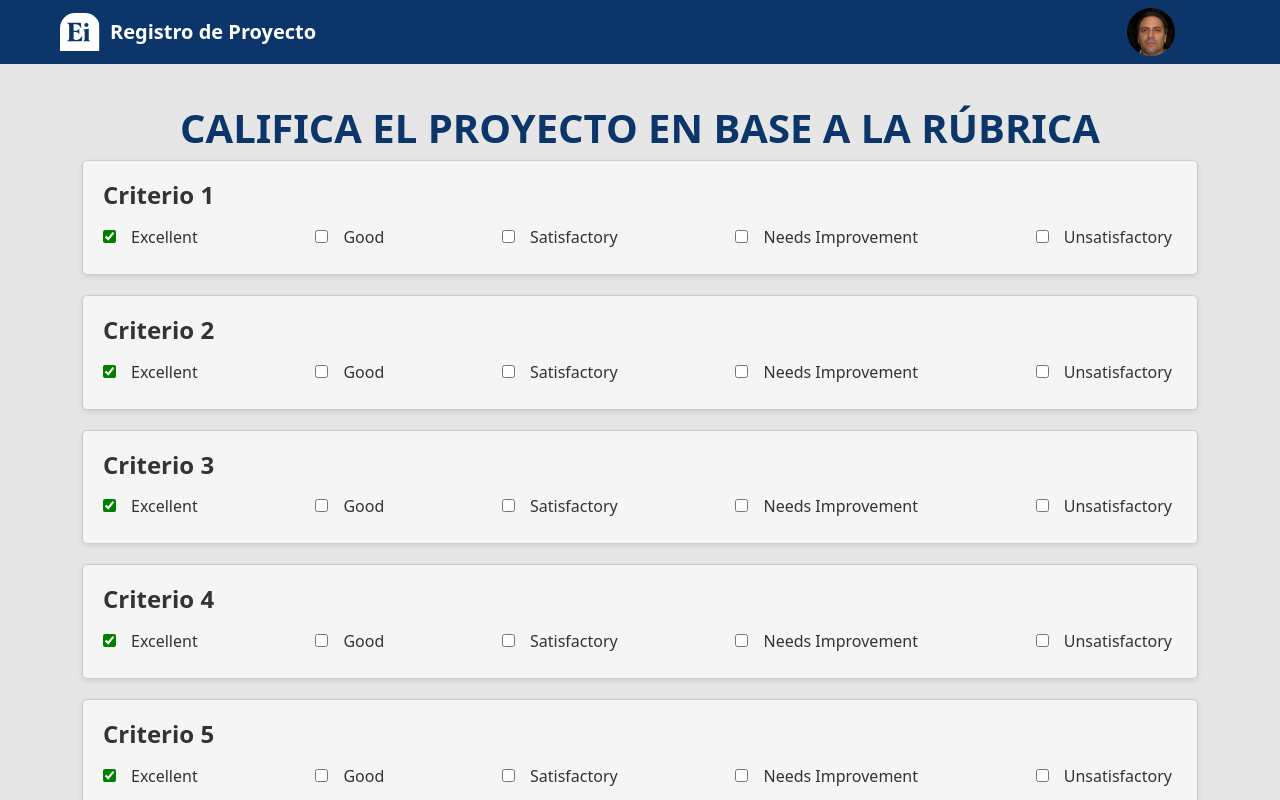
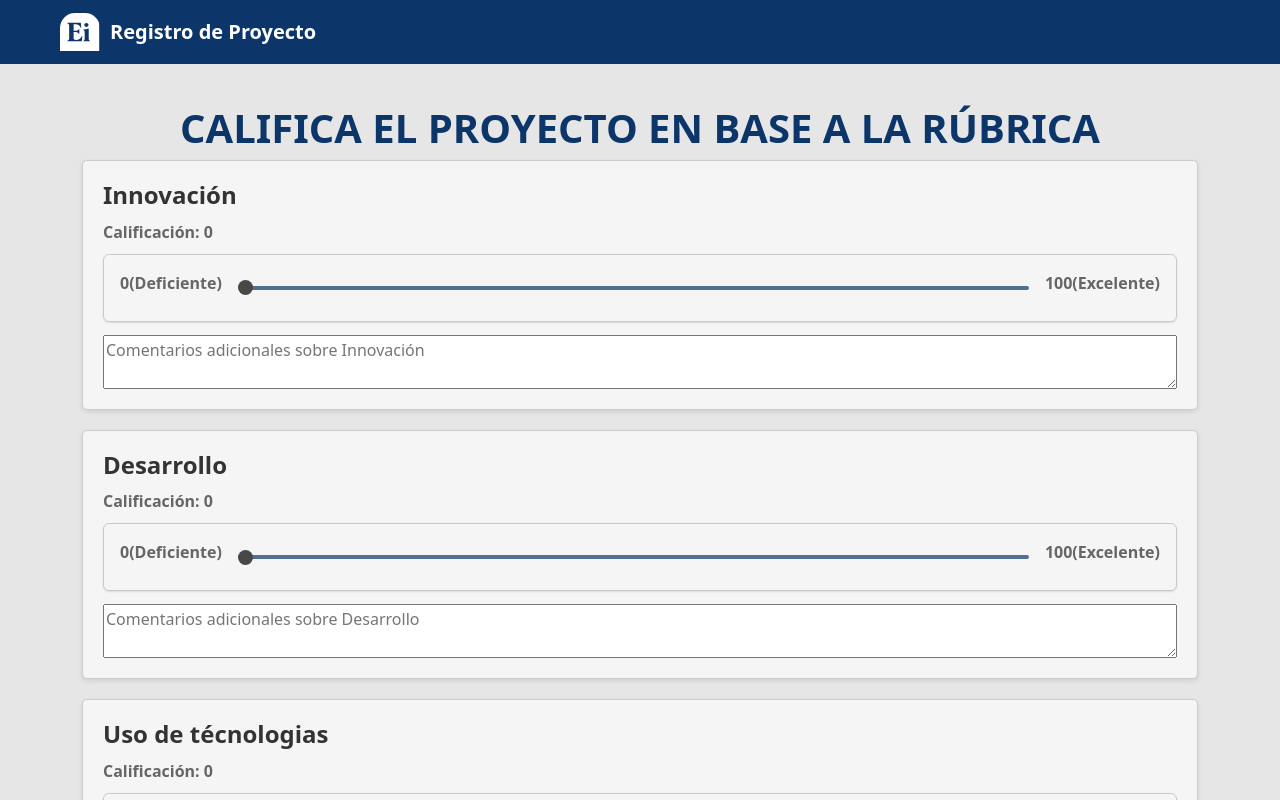
Before and after one commit to GerryDH2807/FrontEnd-ExpoIngenierias, a React (Create React App) app: page /rubrica in a window 1280 px wide. Shown: the top 800 px of the page. Built offline with nearby package versions, Linux system fonts and the light colour scheme.

Commit message:
Juez V1.8

```diff
--- a/src/Badge.css
+++ b/src/Badge.css
@@ -30,6 +30,22 @@
   justify-content: center;
   align-items: center;
   background-color: #FF5733; /* Rojo */
+  color: white;
+  border-radius: 12px;
+  padding: 2px 2px;
+  font-size: 10px; /* Añadí "px" al tamaño de fuente */
+  text-align: center; /* Añadido para centrar el texto */
+  font-weight: bolder;
+}
+.badge3 {
+  width: 5vw;
+  margin-top: 0.1vh;
+  margin-right: 0.1vw;
+  margin-bottom: 0.1vh;
+  display: inline-block;
+  justify-content: center;
+  align-items: center;
+  background-color: #298033; /* verde */
   color: white;
   border-radius: 12px;
   padding: 2px 2px;
--- a/src/ProjResume/ProjectResumenContent.js
+++ b/src/ProjResume/ProjectResumenContent.js
@@ -175,6 +175,8 @@ function ProjVal({finalRes, postVal, vidVal}){
                   </span>
                 </div>
               )}
+              <Link to="/Rubrica" className="btn4">CALIFICAR PROYECTO</Link>
+              <Link to="/Juez" className="btn5">Regresar a Mis Proyectos</Link>
           </div>
         </div>
       </div>
--- a/src/ProjResume/Resume.css
+++ b/src/ProjResume/Resume.css
@@ -255,3 +255,44 @@
   background-color: #0b5ed7;
 
 }
+
+.btn4 {
+  width: 100%;
+  min-height: 8.5vh;
+  margin-top: 0.75rem;
+  margin-bottom: 0.5rem;
+  font-size: 1.1em;
+  font-weight: bold;
+  cursor: pointer;
+  background-color: #0C356A;
+  color: #fff;
+  border: none;
+  border-radius: 10px;
+  transition: all 0.4s;
+
+  /* Aplicar flexbox para centrar texto verticalmente */
+  display: flex;
+  justify-content: center; /* Centrar horizontalmente */
+  align-items: center; /* Centrar verticalmente */
+  text-decoration: none;
+}
+.btn5 {
+  width: 100%;
+  min-height: 8.5vh;
+  margin-top: 0.75rem;
+  margin-bottom: 0.5rem;
+  font-size: 1.1em;
+  font-weight: bold;
+  cursor: pointer;
+  background-color: #406eaa;
+  color: #fff;
+  border: none;
+  border-radius: 10px;
+  transition: all 0.4s;
+
+  /* Aplicar flexbox para centrar texto verticalmente */
+  display: flex;
+  justify-content: center; /* Centrar horizontalmente */
+  align-items: center; /* Centrar verticalmente */
+  text-decoration: none;
+}
--- a/src/Rubrica.css
+++ b/src/Rubrica.css
@@ -1,3 +1,75 @@
+.PB-range-slider-div {
+  display: flex;
+  align-items: center;
+  justify-content: space-between;
+  width: 100%;
+  padding: 0 10px; /* Ajusta el padding según sea necesario */
+  margin-bottom: 1vw;
+}
+
+.PB-range-slider-div input[type="range"] {
+  width: calc(100% - 40px); /* Ajusta el ancho del slider menos el espacio para los valores de los extremos */
+  margin: 0; /* Elimina el margen */
+  -webkit-appearance: none;
+  width: 100%;
+  height: 4px;
+  border-radius: 5px;
+  background: #0C356A;
+  outline: none;
+  opacity: 0.7;
+  transition: opacity .2s;
+}
+
+.PB-range-slider-div input[type="range"]::-webkit-slider-thumb {
+  -webkit-appearance: none;
+  appearance: none;
+  width: 15px;
+  height: 15px;
+  border-radius: 50%;
+  background-color: #000000;
+  cursor: pointer;
+  transition: 0.3s ease-in-out;
+}
+
+.PB-range-slider-div input[type="range"]::-webkit-slider-thumb:hover {
+  box-shadow: 0px 0px 0px 8px rgba(0, 0, 0, 0.16);
+  transition: 0.3s ease-in-out;
+}
+
+.PB-range-slider-div input[type="range"]::-moz-range-thumb {
+  width: 15px;
+  height: 15px;
+  border-radius: 50%;
+  background-color: #000000;
+  cursor: pointer;
+}
+
+.PB-range-slider-div p {
+  margin: 0;
+  font-size: 14px; /* Ajusta el tamaño de la fuente según sea necesario */
+}
+
+.PB-range-slider-div {
+  display: flex;
+  align-items: center;
+  justify-content: center;
+  gap: 1rem;
+  padding: 1rem;
+  border-radius: 6px;
+  border: 1px solid #C6CACE;
+  box-shadow: 0px 1px 2px 0px #1F1E241F;
+}
+
+.PB-range-slidervalue {
+  font-weight: 600;
+}
+p {
+  margin: 0;
+  font-size: 16px; /* Tamaño de fuente más grande */
+  font-weight: bold; /* Fuente en negrita */
+}
+
+
 .criterion {
     display: flex;
     flex-direction: column;
--- a/src/Rubrica.js
+++ b/src/Rubrica.js
@@ -3,41 +3,51 @@ import { criteria } from './components/rubricadata.js';
 import { Lienzo } from './components/Lienzo.js';
 import { Link } from 'react-router-dom';
 import './Rubrica.css';
+import './components/rubricadata.js';
 
 const Rubrica = () => {
   const [selectedCriteria, setSelectedCriteria] = useState(Array(criteria.length).fill(0));
-  const [comments, setComments] = useState('');
+  const [comments, setComments] = useState(Array(criteria.length).fill(''));
+  const [additionalComment, setAdditionalComment] = useState('');
   const [showErrorMessage, setShowErrorMessage] = useState(false);
 
-  const handleCheckboxChange = (index, levelIndex) => {
+  const handleSliderChange = (index, value) => {
     setSelectedCriteria(prevSelectedCriteria => {
       const newSelectedCriteria = [...prevSelectedCriteria];
-      newSelectedCriteria[index] = levelIndex;
+      newSelectedCriteria[index] = value;
       return newSelectedCriteria;
     });
   };
 
+  const handleCommentChange = (index, value) => {
+    setComments(prevComments => {
+      const newComments = [...prevComments];
+      newComments[index] = value;
+      return newComments;
+    });
+  };
+
+  const handleAdditionalCommentChange = (value) => {
+    setAdditionalComment(value);
+  };
+
   const handleSubmit = () => {
-    // Check if comments are empty or less than 100 characters
-    if (!comments.trim() || comments.trim().length < 100) {
+    // Check if the additional comment meets the minimum length requirement
+    if (additionalComment.trim().length < 100) {
       setShowErrorMessage(true);
       return;
     }
 
     // Calculate total score and message
-    const totalScore = selectedCriteria.reduce((acc, levelIndex, index) => {
-      const level = criteria[index].levels[levelIndex];
-      return acc + level.score;
-    }, 0);
+    const totalScore = selectedCriteria.reduce((acc, value) => acc + value, 0);
 
-    const criteriaMessage = selectedCriteria.map((levelIndex, index) => {
-      const level = criteria[index].levels[levelIndex];
-      return `Criteria ${index + 1}: ${level.name} - Score: ${level.score}`;
+    const criteriaMessage = selectedCriteria.map((value, index) => {
+      return `${criteria[index].name}: Score: ${value}\nComentario: ${comments[index]}`;
     }).join('\n');
 
-    // Display total score, criteria and comments in a pop-up
-    if (window.confirm(`¿Estás seguro de que deseas enviar tu rúbrica?\n\nPuntaje Total: ${totalScore/5}\n${criteriaMessage}\nComentarios: ${comments}`)) {
-      window.location.href = './juez'; // Redirige al usuario a la página /juez
+    // Display total score, criteria, and comments in a pop-up
+    if (window.confirm(`¿Estás seguro de que deseas enviar tu rúbrica?\n\nPuntaje Total: ${totalScore/5}\n${criteriaMessage}\nComentario adicional: ${additionalComment}`)) {
+      window.location.href = './juez'; // Redirect the user to the /judge page
     }
   };
 
@@ -48,32 +58,45 @@ const Rubrica = () => {
       <div className="rubrica-container">
         {criteria.map((criterion, index) => (
           <div className="criterion" key={index}>
-            <h3>Criterio {index + 1}</h3>
-            <div className="checkboxes-container">
-              {criterion.levels.map((level, levelIndex) => (
-                <div key={levelIndex}>
-                  <input
-                    type="checkbox"
-                    checked={selectedCriteria[index] === levelIndex}
-                    onChange={() => handleCheckboxChange(index, levelIndex)}
-                  />
-                  <label>{level.name}</label>
-                </div>
-              ))}
+            <h3>{criterion.name}</h3>
+            <p>Calificación: {selectedCriteria[index]}</p>
+
+            <div className="PB-range-slider-div">
+
+              <p>0(Deficiente)</p>
+              <input
+                type="range"
+                min="0"
+                max="100"
+                step="20"
+                value={selectedCriteria[index]}
+                onChange={(e) => handleSliderChange(index, parseInt(e.target.value))}
+                id={`myRange${index}`}
+              />
+              <p>100(Excelente)</p>
             </div>
+            {/* Caja de comentarios */}
+            <textarea
+              placeholder={`Comentarios adicionales sobre ${criterion.name}`}
+              className="comment-box"
+              value={comments[index]}
+              onChange={(e) => handleCommentChange(index, e.target.value)}
+            />
           </div>
         ))}
+        {/* Comentario adicional */}
         <textarea
-          placeholder="Comentarios adicionales..."
+          placeholder="Comentario adicional sobre el proyecto (mínimo 100 caracteres)"
           className="comment-box"
-          value={comments}
-          onChange={(e) => setComments(e.target.value)}
+          value={additionalComment}
+          onChange={(e) => handleAdditionalCommentChange(e.target.value)}
         />
-        {showErrorMessage && (comments.trim() === '' || comments.trim().length < 100) && <p className="error-message">Por favor, ingresa tus comentarios con al menos 100 caracteres.</p>}
+        {/* Mensaje de error si el comentario adicional es insuficiente */}
+        {showErrorMessage && additionalComment.trim().length < 100 && <p className="error-message">Por favor, ingresa un comentario adicional con al menos 100 caracteres.</p>}
         <div className="buttons-container2">
-      <Link to="/Juez" className="btn2">Cancelar</Link>
-      <button onClick={handleSubmit} className="btn3">Enviar</button>
-      </div>
+          <Link to="/Juez" className="btn2">Cancelar</Link>
+          <button onClick={handleSubmit} className="btn3">Enviar</button>
+        </div>
       </div>
     </div>
   );
--- a/src/components/CardJuez.js
+++ b/src/components/CardJuez.js
@@ -38,7 +38,7 @@ function CardCalif({ title, image, description, ubicacion, categoria, nivelDesar
     return text.slice(0, limit) + '...';
   };
 
-  const badgeClassName = status === "No calificado" ? "badge2" : "badge";
+  const badgeClassName = status === "No calificado" ? "badge2" : "badge3";
   const btnClassName = status === "No calificado" ? "btncalif" : "btncalifdisable";
   const btnText = status === "No calificado" ? "Calificar" : "Calificado";
   const btnAction = status === "No calificado" ? "/rubrica" : null;
--- a/src/components/Lienzo.js
+++ b/src/components/Lienzo.js
@@ -36,7 +36,7 @@ export function Lienzo() {
               <div className="col-2">
                 <div className = "ToggleButton">
                   <div className="ProfPictFrame">
-                    <img src = {ProfPict} alt=""></img>
+
                   </div>
                 </div>
               </div>
--- a/src/components/rubricadata.js
+++ b/src/components/rubricadata.js
@@ -1,6 +1,6 @@
 export const criteria = [
   {
-    name: 'Criteria 1',
+    name: 'Innovación',
     score: 100,
     levels: [
       { name: 'Excellent', score: 100 },
@@ -11,7 +11,7 @@ export const criteria = [
     ],
   },
   {
-    name: 'Criteria 2',
+    name: 'Desarrollo',
     score: 100,
     levels: [
       { name: 'Excellent', score: 100 },
@@ -22,7 +22,7 @@ export const criteria = [
     ],
   },
   {
-    name: 'Criteria 3',
+    name: 'Uso de técnologias',
     score: 100,
     levels: [
       { name: 'Excellent', score: 100 },
@@ -33,7 +33,7 @@ export const criteria = [
     ],
   },
   {
-    name: 'Criteria 4',
+    name: 'Relevancia',
     score: 100,
     levels: [
       { name: 'Excellent', score: 100 },
@@ -44,7 +44,7 @@ export const criteria = [
     ],
   },
   {
-    name: 'Criteria 5',
+    name: 'Impacto social',
     score: 100,
     levels: [
       { name: 'Excellent', score: 100 },
```
